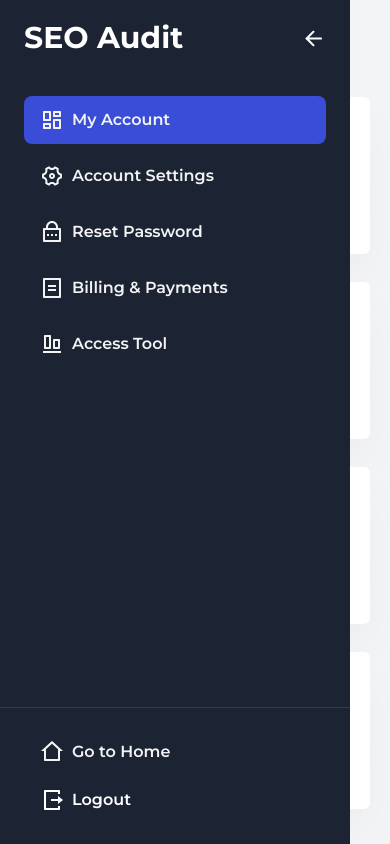
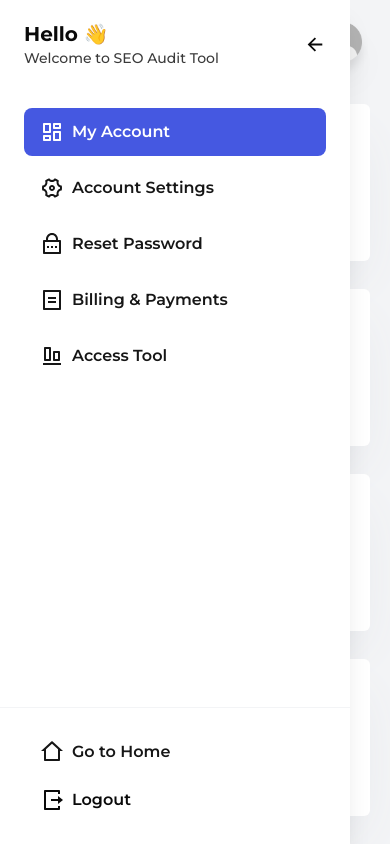
Before and after one commit to vishnut2003/seo_audit_site, a Next.js app: page /my-account in a window 390 px wide. Both pictures are taken after a click on the button 40 px from the left and 38 px from the top of the page. Built offline with nearby package versions, Linux system fonts and the light colour scheme; no server answers.

Commit message:
Enhance Dashboard header with UserCard component and update MobileSidebar styling

```diff
--- a/src/layouts/DashboardLayout/Header/Header.tsx
+++ b/src/layouts/DashboardLayout/Header/Header.tsx
@@ -1,14 +1,20 @@
 import MobileSidebar from "../MobileSidebar/MobileSidebar"
+import UserCard from "./UserCard"
 
 const Header = ({ pageTitle }: { pageTitle: string }) => {
   return (
-    <header className="min-h-0 py-6 px-7 flex flex-nowrap items-center gap-4">
-      <MobileSidebar />
+    <header className="min-h-0 py-6 px-7 flex flex-nowrap justify-between items-center gap-4">
+      <div className="flex justify-center items-center gap-3">
+        <MobileSidebar />
 
-      {/* page title */}
-      <h2
-        className="text-2xl font-black"
-      >{pageTitle}</h2>
+        {/* page title */}
+        <h2
+          className="text-2xl font-black"
+        >{pageTitle}</h2>
+      </div>
+
+      {/* User card */}
+      <UserCard/>
     </header>
   )
 }
--- /dev/null
+++ b/src/layouts/DashboardLayout/Header/UserCard.tsx
@@ -0,0 +1,35 @@
+'use client';
+
+import { Session } from "next-auth";
+import { getSession } from "next-auth/react";
+import Image from "next/image";
+import Link from "next/link";
+import { useEffect, useState } from "react";
+
+function UserCard() {
+  const [userSession, setUserSession] = useState<Session | null>(null)
+  useEffect(() => {
+    getSession().then((session) => {
+      setUserSession(session)
+      console.log(session)
+    });
+  }, [])
+
+  return (
+    <div>
+      <div
+        className="flex flex-col items-end"
+      >
+        <Image
+          src={userSession?.user?.image || '/users/default-avatar.png'}
+          alt="User Image"
+          width={1000}
+          height={1000}
+          className="w-[40px] drop-shadow-xl"
+        />
+      </div>
+    </div>
+  )
+}
+
+export default UserCard
--- a/src/layouts/DashboardLayout/MobileSidebar/MobileSidebar.tsx
+++ b/src/layouts/DashboardLayout/MobileSidebar/MobileSidebar.tsx
@@ -5,6 +5,7 @@ import SidebarFooter from "../Sidebar/SidebarFooter/SidebarFooter";
 import SidebarMenu from "../Sidebar/SidebarMenu/SidebarMenu";
 import { RiArrowLeftLine, RiBarChartHorizontalLine } from "@remixicon/react";
 import { motion } from "framer-motion";
+import SidebarLogo from "../Sidebar/SidebarLogo";
 
 const MobileSidebar = () => {
 
@@ -27,11 +28,11 @@ const MobileSidebar = () => {
                     animate={{ x: 0 }}
                     exit={{ x: '-100%' }}
                     transition={{ type: 'linear', stiffness: 300 }}
-                    className='fixed left-0 top-0 w-[90%] h-full bg-accent1 text-background z-50 transition-all max-w-[350px] text-foregroundwhite flex md:hidden flex-col justify-start overflow-hidden'
+                    className='fixed left-0 top-0 w-[90%] h-full bg-background text-foreground shadow-xl z-50 transition-all max-w-[350px] text-foregroundwhite flex md:hidden flex-col justify-start overflow-hidden'
                 >
 
-                    <div className="w-full py-5 px-6 flex justify-between gap-3 items-center">
-                        <h2 className="font-bold text-3xl whitespace-nowrap">SEO Audit</h2>
+                    <div className="w-full pr-6 flex justify-between gap-3 items-center">
+                        <SidebarLogo/>
                         <RiArrowLeftLine
                             onClick={() => setSidebar(false)}
                             size={25} />
--- a/src/layouts/DashboardLayout/Sidebar/SidebarFooter/SidebarFooter.tsx
+++ b/src/layouts/DashboardLayout/Sidebar/SidebarFooter/SidebarFooter.tsx
@@ -4,7 +4,7 @@ import SingleMenuItem from "./SingleMenuItem"
 
 const SidebarFooter = () => {
   return (
-    <div className="w-full py-5 px-6 border-t border-white/10">
+    <div className="w-full py-5 px-6 border-t border-gray-100">
 
       {/* Logout button */
         footerMenuItems.map((menuItem, index) => (
```
Also changed, not shown: public/users/default-avatar.png (added).
